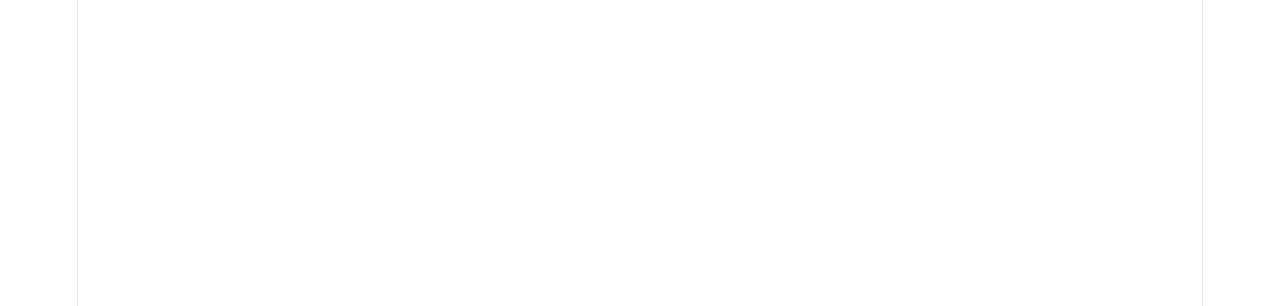
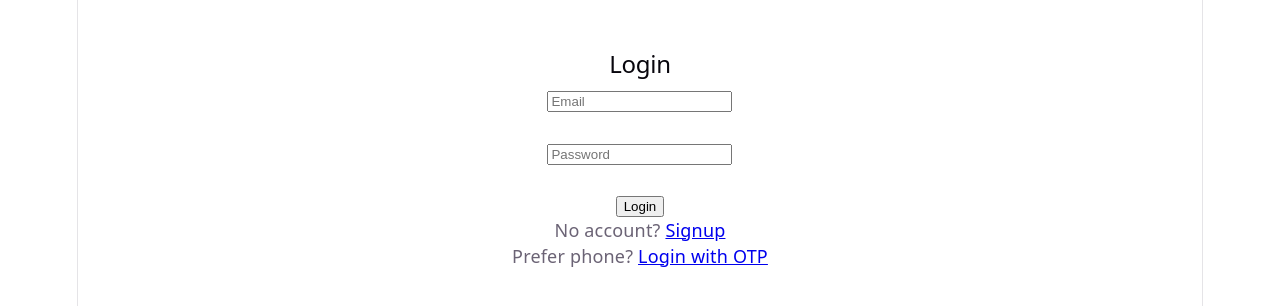
Before and after one commit to shivamraj502/Sikhaba, a React (Vite) app in the folder FRONTEND/sikhaba/: page /login in a window 1280 px wide. Before the commit this address had no page. Shown: the top 306 px of the page. Built offline with nearby package versions, Linux system fonts and the light colour scheme.

Commit message:
appRoutes.jsx updated

```diff
--- a/FRONTEND/sikhaba/src/routes/AppRoutes.jsx
+++ b/FRONTEND/sikhaba/src/routes/AppRoutes.jsx
@@ -1,9 +1,20 @@
-import { Routes, Route } from 'react-router-dom';
+import { Routes, Route, Navigate } from 'react-router-dom';
+import Login from '../pages/Auth/Login';
+import Signup from '../pages/Auth/Signup';
+import OtpVerify from '../pages/Auth/OtpVerify';
+import Home from '../pages/Home/Home';
+import { useAuth } from '../context/AuthContext';
 
 function AppRoutes() {
+  const { user } = useAuth();
+
   return (
     <Routes>
-      <Route path="/" element={<div>Home page — coming next</div>} />
+      <Route path="/login" element={<Login />} />
+      <Route path="/signup" element={<Signup />} />
+      <Route path="/otp-login" element={<OtpVerify />} />
+      <Route path="/home" element={user ? <Home /> : <Navigate to="/login" />} />
+      <Route path="/" element={<Navigate to={user ? '/home' : '/login'} />} />
     </Routes>
   );
 }
```
